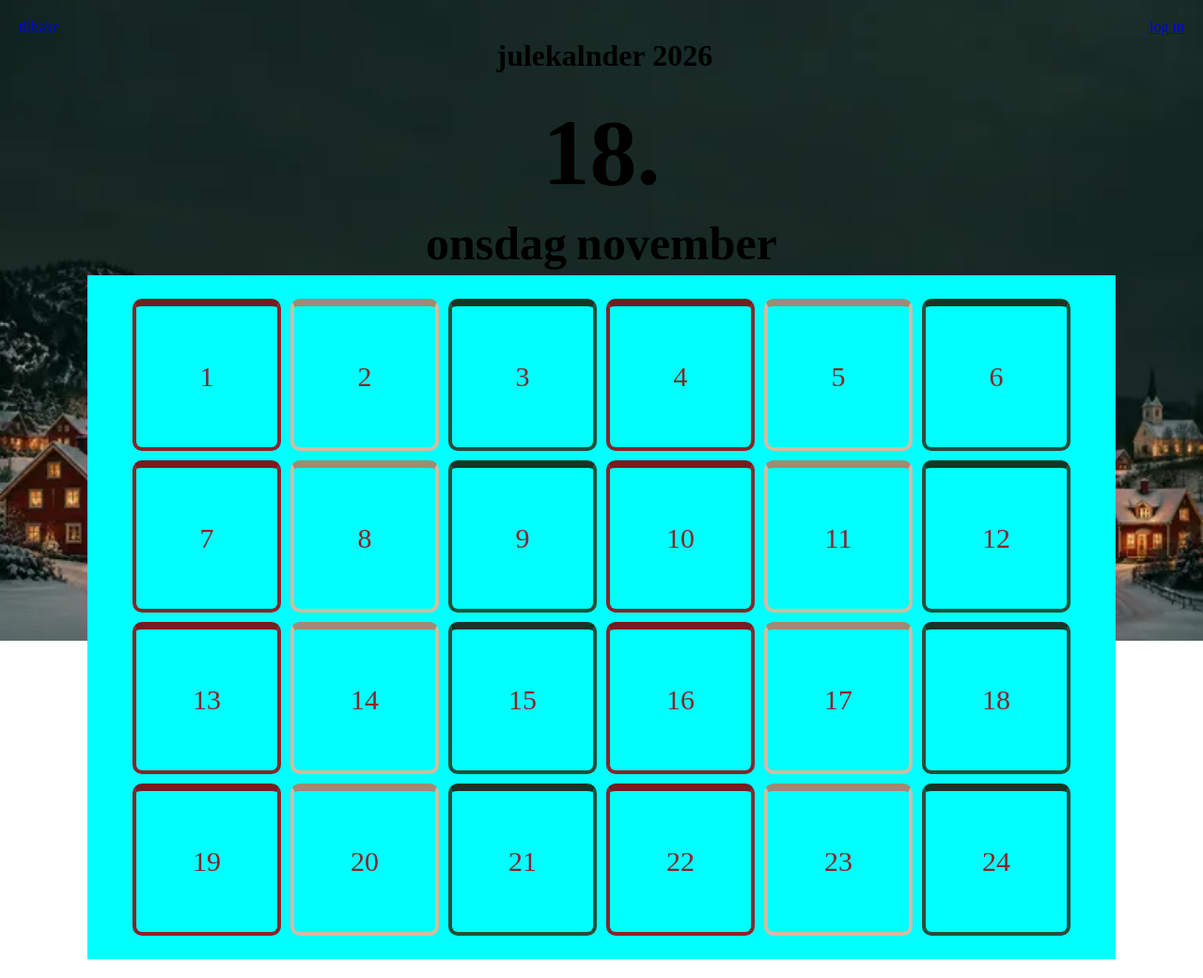
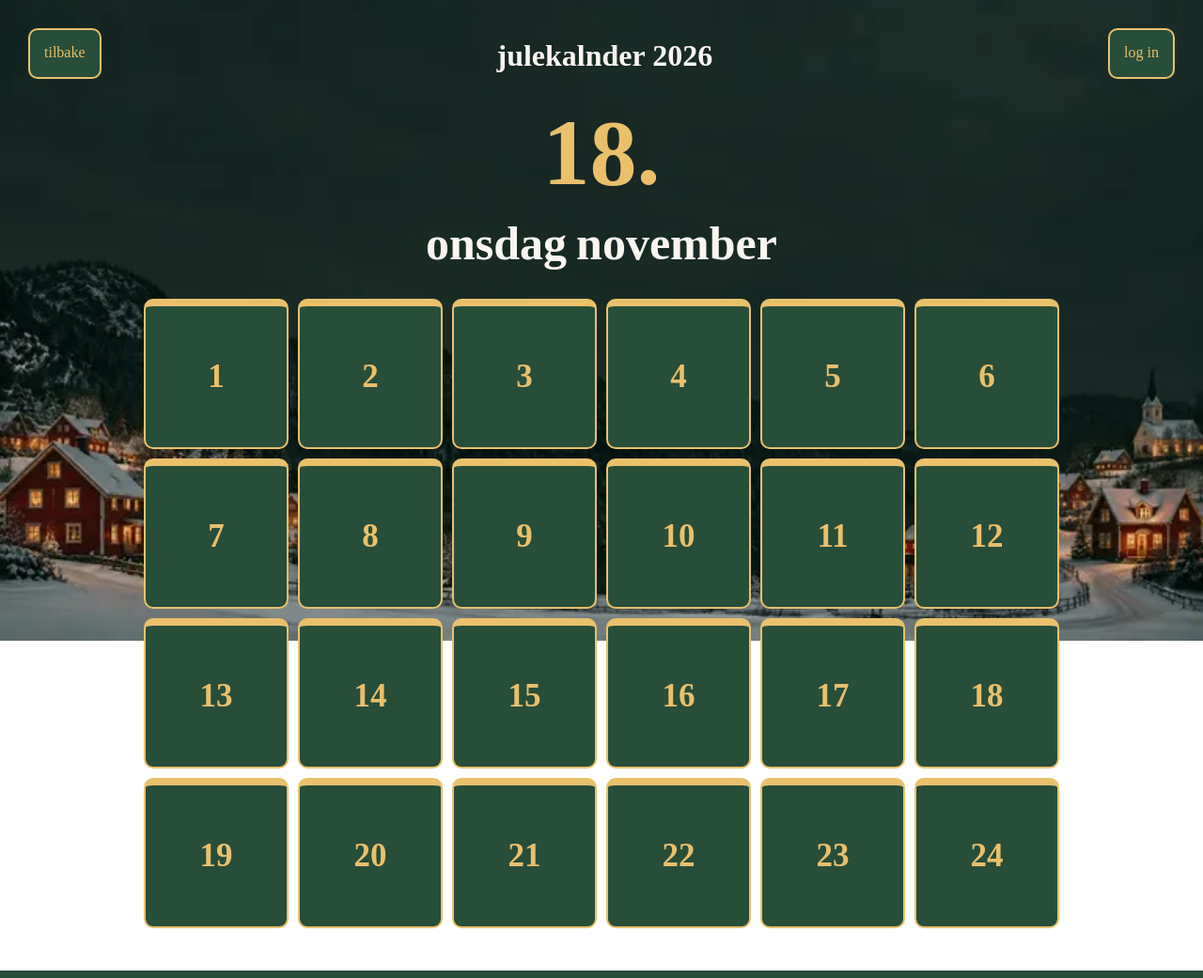
Before and after one commit to isabelle-get/julekalender, a Node server app: page / in a window 1280 px wide. Shown: the whole page at 94% size. Run offline with Node 20, Linux system fonts and the light colour scheme; the visitor is signed in with stand-in values (Sample User, id 1); some libraries are stand-ins or nearby versions.

Commit message:
begynner på bildesiden

```diff
--- a/models/Bruker.js
+++ b/models/Bruker.js
@@ -1,6 +1,6 @@
 const mongoose = require("mongoose")
 
-const userSchema2 = mongoose.Schema({
+const brukerSchema = mongoose.Schema({
     email: {
         type: String,
         match: /.+@afk\.no$/,
@@ -8,6 +8,6 @@ const userSchema2 = mongoose.Schema({
 
 });
 
-const user = mongoose.model("user", userSchema2)
+const user = mongoose.model("user", brukerSchema)
 
-module.exports = user
+module.exports = user;
--- a/package.json
+++ b/package.json
@@ -1,7 +1,9 @@
 {
   "dependencies": {
+    "cookie-parser": "^1.4.7",
     "ejs": "^7.0.2",
     "express": "^5.3.0",
+    "jsonwebtoken": "^9.0.3",
     "mongoose": "^9.12.1",
     "nodemon": "^3.1.14"
   }
--- a/public/css/main.css
+++ b/public/css/main.css
@@ -1,13 +1,13 @@
 
 :root{
     --text-color1: rgb(249, 245, 240);
-    --text-color2: rgb(215, 182, 114);
+    --text-color2: rgb(234, 192, 107);
     --color3: rgb(39, 78, 57);
     --color3-under: rgb(24, 52, 37);
-    --color4: rgb(138, 36, 42);
+    --color4: rgb(39, 78, 57);
     --color4-under: rgb(119, 27, 32);
-    --color5: rgb(211, 187, 161);
-    --color5-under: rgb(161, 138, 115);
+    --color5: rgb(39, 78, 57);
+    --color5-under: rgb(220, 193, 165);
     --background-color:rgb(23, 61, 42);
 }
 
@@ -117,6 +117,21 @@ body{
     width: 100%;
 }
 
+.top h1{
+    color: var(--text-color1);
+}
+
+.top a{
+    background-color:  var(--color3);
+    border: 2px var(--text-color2) solid;
+    padding: 15px;
+    height: 20px;
+    border-radius: 10px;
+    color: var(--text-color2);
+    text-decoration: none;
+    margin: 10px;
+}
+
 .dato{
     display: flex;
     align-items: center;
@@ -134,24 +149,30 @@ body{
     /* background-color: #634333; */
 }
 
-.dato h3{
+.dato h2{
     font-size: 50px;
     margin: 5px;
+    color: var(--text-color1);
+    font-weight: bold;
 }
 
 #theDayN{
     font-size: 100px;
+    color: var(--text-color2);
+    background-color:  rgba(0, 0, 0, 0);
 }
 
 .days{
     display: flex;
-    background-color: aqua;
+    background-color: rgba(66, 88, 88, 0.409) blur(5px);;
+    border-radius: 30px;
     padding: 20px;
     flex-direction: row;
     width: 85%;
     flex-wrap: wrap;
     align-items: center;
     justify-content: center;
+
 }
 
 .window{
@@ -161,44 +182,67 @@ body{
     width: 150px;
     height: 150px;
     margin: 5px;
-    background-color: var(--color1);
     color: var(--color4);
     text-decoration: none;
-    font-size: 30px;
+    font-size: 35px;
     border-radius: 10px;
+    font-weight: bold;
+
+    background-color: var(--color3);
+    border: 2px solid var(--text-color2);
+    border-top: 8px solid var(--text-color2);
+    color: var(--text-color2);
 
 }
 
-.window:nth-child(3n){
-    border: 4px solid var(--color3);
-    border-top: 8px solid var(--color3-under);
+/* .window:nth-child(3n){
+    background-color: var(--color3);
+    border: 2px solid var(--text-color2);
+    border-top: 8px solid var(--text-color2);
+    color: var(--text-color2);
 }
 
 .window:nth-child(3n + 1){
-    border: 4px solid var(--color4);
-    border-top: 8px solid var(--color4-under);
+    background-color: var(--color4);
+    border: 2px solid var(--text-color2);
+    border-top: 8px solid var(--text-color2);
+    color: var(--text-color2);
 }
 .window:nth-child(3n + 2){
-    border: 4px solid var(--color5);
-    border-top: 8px solid var(--color5-under);
-}
+    background: linear-gradient(var(--color5));
+    border: 2px solid var(--text-color2);
+    border-top: 8px solid var(--text-color2);
+} */
 
 
 /* -------------for bruker side----------- */
+.allAround{
+    background-image: cover;
+    display: flex;
+    align-items: center;
+    justify-content: center;
+    height: 100%;
+
+}
+
+.allAround img{
+    width: 100%;
+    position: fixed;
+    z-index: -1;
+    width: cover;
+    overflow: hidden;
+}
+
 .around{
 
     display: flex;
+    /* justify-self: center;
+    align-self: center; */
     align-items: center;
     justify-content: center;
-    width: 100%;
-    height: 100%;
+    width: 700px;
 
-    background:
-        radial-gradient(
-            rgba(255,255,255,0.12) 1px,
-            transparent 1.5px
-        ),
-        linear-gradient(145deg, var(--color3), var(--color3-under));
+    background-color: var(--color3);
 }
 
 .brukerLI{
@@ -212,8 +256,8 @@ body{
 }
 
 .brukerLI button{
-    background: linear-gradient(145deg, var(--color4), var(--color4-under));
-    color: #fff0df;
+    background: 145deg, var(--color4);
+    color: var(--text-color2);
     display: flex;
     align-items: center;
     justify-content: center;
@@ -244,7 +288,7 @@ body{
     margin-left: -350px;
     font-size: 30px;
     font-weight: bold;
-    color:var(--color5-under);
+    color: var(--text-color2);
 }
 
 .brukerLI h1{
--- a/views/index.ejs
+++ b/views/index.ejs
@@ -16,17 +16,17 @@
 
                 <div class="top">
 
-                    <a href="/bruker">tilbake</a>
+                    <a href="/interactive">tilbake</a>
                     <h1>julekalnder 2026</h1>
                     <a href="/bruker">log in</a>
                 </div>
 
                 <div class="dato">
-                    <h3 id="theDayN"></h3>
+                    <h2 id="theDayN"></h2>
                     <div class="Dunder">
 
-                        <h3 id="theDayS"></h3>
-                        <h3 id="theDayM"></h3>
+                        <h2 id="theDayS"></h2>
+                        <h2 id="theDayM"></h2>
                     </div>
 
                 </div>
```
Also changed, not shown: app.js (+59 -31 lines), views/bruker.ejs (+6 -2 lines), views/interactive.ejs (added), 1 other file.
